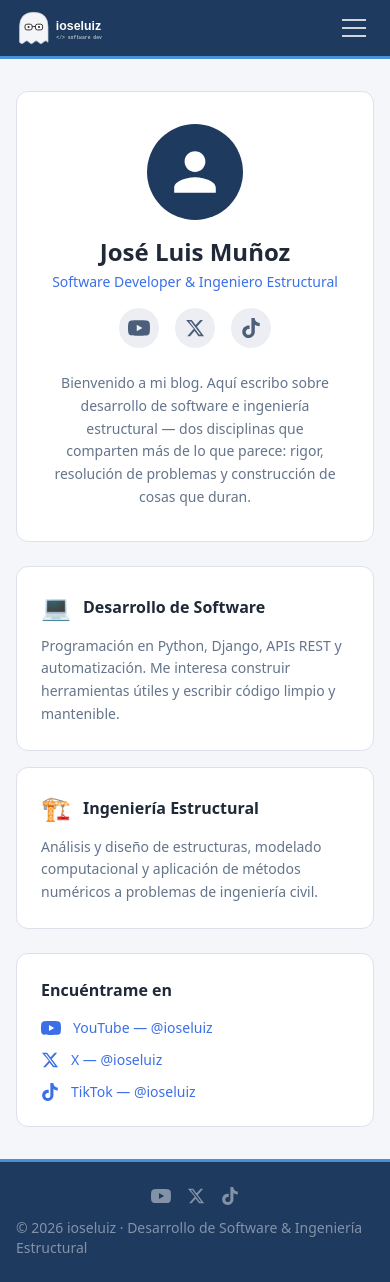
After one commit to ioseluiz/ioseluiz_blog, a Django app: page /acerca-de/ in a window 390 px wide. The commit adds this page. Run offline with Django 5.2, Linux system fonts and the light colour scheme; style sheets or scripts are compiled from the project's sources; some libraries are stand-ins or nearby versions.

Commit message:
Agregar página Acerca de e iconos de redes sociales
- Nueva página /acerca-de/ con perfil, bio, áreas (software/estructural)
  y enlaces a redes sociales (placeholder)
- Iconos SVG de YouTube, X y TikTok en el footer con hover animado
- Link "Acerca de" en el navbar (desktop y mobile)

Co-Authored-By: Claude Sonnet 4.6 <noreply@anthropic.com>

```diff
--- a/config/urls.py
+++ b/config/urls.py
@@ -2,10 +2,12 @@ from django.conf import settings
 from django.conf.urls.static import static
 from django.contrib import admin
 from django.urls import path, include
+from django.views.generic import TemplateView
 
 urlpatterns = [
     path('admin/', admin.site.urls),
     path('markdownx/', include('markdownx.urls')),
+    path('acerca-de/', TemplateView.as_view(template_name='pages/about.html'), name='about'),
     path('', include('apps.posts.urls')),
     path('', include('apps.accounts.urls')),
     path('', include('apps.comments.urls')),
--- a/templates/base.html
+++ b/templates/base.html
@@ -151,6 +151,7 @@
         <div class="hidden sm:flex items-center gap-1">
           <a href="{% url 'posts:by_category' 'software' %}" class="nav-link">Software</a>
           <a href="{% url 'posts:by_category' 'structural' %}" class="nav-link">Ing. Estructural</a>
+          <a href="{% url 'about' %}" class="nav-link">Acerca de</a>
           <span class="w-px h-5 mx-1" style="background:rgba(255,255,255,.3)"></span>
           {% if user.is_authenticated %}
             <span class="text-sm px-2" style="color:rgba(255,255,255,.7)">{{ user.username }}</span>
@@ -177,6 +178,7 @@
     <div id="mobile-menu" class="sm:hidden flex-col px-4 pb-4 gap-1" style="border-top:1px solid #162d4a">
       <a href="{% url 'posts:by_category' 'software' %}" class="nav-link block py-2">Software</a>
       <a href="{% url 'posts:by_category' 'structural' %}" class="nav-link block py-2">Ing. Estructural</a>
+      <a href="{% url 'about' %}" class="nav-link block py-2">Acerca de</a>
       <div class="mt-2 pt-2" style="border-top:1px solid #162d4a">
         {% if user.is_authenticated %}
           <p class="text-sm px-2 py-1" style="color:#7FA8CC">{{ user.username }}</p>
@@ -213,10 +215,44 @@
 
   <!-- Footer -->
   <footer class="mt-auto" style="background:#1E3A5F; border-top:3px solid #4A90D9">
-    <div class="max-w-5xl mx-auto px-4 sm:px-6 py-6 text-center text-sm" style="color:rgba(255,255,255,.5)">
-      © {% now "Y" %} ioseluiz · Desarrollo de Software &amp; Ingeniería Estructural
+    <div class="max-w-5xl mx-auto px-4 sm:px-6 py-6 flex flex-col items-center gap-3">
+      <!-- Redes sociales -->
+      <div class="flex items-center gap-4">
+        <!-- YouTube -->
+        <a href="#" target="_blank" rel="noopener noreferrer" aria-label="YouTube"
+           class="footer-social" title="YouTube">
+          <svg xmlns="http://www.w3.org/2000/svg" viewBox="0 0 24 24" fill="currentColor" width="20" height="20">
+            <path d="M23.498 6.186a3.016 3.016 0 0 0-2.122-2.136C19.505 3.545 12 3.545 12 3.545s-7.505 0-9.377.505A3.017 3.017 0 0 0 .502 6.186C0 8.07 0 12 0 12s0 3.93.502 5.814a3.016 3.016 0 0 0 2.122 2.136c1.871.505 9.376.505 9.376.505s7.505 0 9.377-.505a3.015 3.015 0 0 0 2.122-2.136C24 15.93 24 12 24 12s0-3.93-.502-5.814zM9.545 15.568V8.432L15.818 12l-6.273 3.568z"/>
+          </svg>
+        </a>
+        <!-- X / Twitter -->
+        <a href="#" target="_blank" rel="noopener noreferrer" aria-label="X"
+           class="footer-social" title="X (Twitter)">
+          <svg xmlns="http://www.w3.org/2000/svg" viewBox="0 0 24 24" fill="currentColor" width="18" height="18">
+            <path d="M18.244 2.25h3.308l-7.227 8.26 8.502 11.24H16.17l-4.714-6.231-5.401 6.231H2.746l7.73-8.835L1.254 2.25H8.08l4.713 6.231 5.45-6.231zm-1.161 17.52h1.833L7.084 4.126H5.117L17.083 19.77z"/>
+          </svg>
+        </a>
+        <!-- TikTok -->
+        <a href="#" target="_blank" rel="noopener noreferrer" aria-label="TikTok"
+           class="footer-social" title="TikTok">
+          <svg xmlns="http://www.w3.org/2000/svg" viewBox="0 0 24 24" fill="currentColor" width="18" height="18">
+            <path d="M12.525.02c1.31-.02 2.61-.01 3.91-.02.08 1.53.63 3.09 1.75 4.17 1.12 1.11 2.7 1.62 4.24 1.79v4.03c-1.44-.05-2.89-.35-4.2-.97-.57-.26-1.1-.59-1.62-.93-.01 2.92.01 5.84-.02 8.75-.08 1.4-.54 2.79-1.35 3.94-1.31 1.92-3.58 3.17-5.91 3.21-1.43.08-2.86-.31-4.08-1.03-2.02-1.19-3.44-3.37-3.65-5.71-.02-.5-.03-1-.01-1.49.18-1.9 1.12-3.72 2.58-4.96 1.66-1.44 3.98-2.13 6.15-1.72.02 1.48-.04 2.96-.04 4.44-.99-.32-2.15-.23-3.02.37-.63.41-1.11 1.04-1.36 1.75-.21.51-.15 1.07-.14 1.61.24 1.64 1.82 3.02 3.5 2.87 1.12-.01 2.19-.66 2.77-1.61.19-.33.4-.67.41-1.06.1-1.79.06-3.57.07-5.36.01-4.03-.01-8.05.02-12.07z"/>
+          </svg>
+        </a>
+      </div>
+      <!-- Copyright -->
+      <p class="text-sm" style="color:rgba(255,255,255,.45)">
+        © {% now "Y" %} ioseluiz · Desarrollo de Software &amp; Ingeniería Estructural
+      </p>
     </div>
   </footer>
+  <style>
+    .footer-social {
+      color: rgba(255,255,255,.45);
+      transition: color 0.15s;
+    }
+    .footer-social:hover { color: #ffffff; }
+  </style>
 
   <script>
     // Hamburger toggle
--- /dev/null
+++ b/templates/pages/about.html
@@ -0,0 +1,131 @@
+{% extends 'base.html' %}
+
+{% block title %}Acerca de · ioseluiz{% endblock %}
+
+{% block content %}
+<div class="max-w-2xl mx-auto">
+
+  <!-- Perfil -->
+  <div class="card p-8 mb-6 text-center">
+    <!-- Avatar placeholder -->
+    <div class="mx-auto mb-4 flex items-center justify-center rounded-full"
+         style="width:96px;height:96px;background:#1E3A5F">
+      <svg xmlns="http://www.w3.org/2000/svg" viewBox="0 0 24 24" fill="white" width="52" height="52">
+        <path d="M12 12c2.7 0 4.8-2.1 4.8-4.8S14.7 2.4 12 2.4 7.2 4.5 7.2 7.2 9.3 12 12 12zm0 2.4c-3.2 0-9.6 1.6-9.6 4.8v2.4h19.2v-2.4c0-3.2-6.4-4.8-9.6-4.8z"/>
+      </svg>
+    </div>
+
+    <h1 class="text-2xl font-bold mb-1" style="color:var(--c-dark)">José Luis Muñoz</h1>
+    <p class="text-sm font-medium mb-4" style="color:var(--c-accent)">
+      Software Developer &amp; Ingeniero Estructural
+    </p>
+
+    <!-- Redes sociales -->
+    <div class="flex justify-center gap-4 mb-6">
+      <!-- YouTube -->
+      <a href="#" target="_blank" rel="noopener noreferrer" aria-label="YouTube"
+         class="social-icon-btn" title="YouTube">
+        <svg xmlns="http://www.w3.org/2000/svg" viewBox="0 0 24 24" fill="currentColor" width="22" height="22">
+          <path d="M23.498 6.186a3.016 3.016 0 0 0-2.122-2.136C19.505 3.545 12 3.545 12 3.545s-7.505 0-9.377.505A3.017 3.017 0 0 0 .502 6.186C0 8.07 0 12 0 12s0 3.93.502 5.814a3.016 3.016 0 0 0 2.122 2.136c1.871.505 9.376.505 9.376.505s7.505 0 9.377-.505a3.015 3.015 0 0 0 2.122-2.136C24 15.93 24 12 24 12s0-3.93-.502-5.814zM9.545 15.568V8.432L15.818 12l-6.273 3.568z"/>
+        </svg>
+      </a>
+      <!-- X / Twitter -->
+      <a href="#" target="_blank" rel="noopener noreferrer" aria-label="X"
+         class="social-icon-btn" title="X (Twitter)">
+        <svg xmlns="http://www.w3.org/2000/svg" viewBox="0 0 24 24" fill="currentColor" width="20" height="20">
+          <path d="M18.244 2.25h3.308l-7.227 8.26 8.502 11.24H16.17l-4.714-6.231-5.401 6.231H2.746l7.73-8.835L1.254 2.25H8.08l4.713 6.231 5.45-6.231zm-1.161 17.52h1.833L7.084 4.126H5.117L17.083 19.77z"/>
+        </svg>
+      </a>
+      <!-- TikTok -->
+      <a href="#" target="_blank" rel="noopener noreferrer" aria-label="TikTok"
+         class="social-icon-btn" title="TikTok">
+        <svg xmlns="http://www.w3.org/2000/svg" viewBox="0 0 24 24" fill="currentColor" width="20" height="20">
+          <path d="M12.525.02c1.31-.02 2.61-.01 3.91-.02.08 1.53.63 3.09 1.75 4.17 1.12 1.11 2.7 1.62 4.24 1.79v4.03c-1.44-.05-2.89-.35-4.2-.97-.57-.26-1.1-.59-1.62-.93-.01 2.92.01 5.84-.02 8.75-.08 1.4-.54 2.79-1.35 3.94-1.31 1.92-3.58 3.17-5.91 3.21-1.43.08-2.86-.31-4.08-1.03-2.02-1.19-3.44-3.37-3.65-5.71-.02-.5-.03-1-.01-1.49.18-1.9 1.12-3.72 2.58-4.96 1.66-1.44 3.98-2.13 6.15-1.72.02 1.48-.04 2.96-.04 4.44-.99-.32-2.15-.23-3.02.37-.63.41-1.11 1.04-1.36 1.75-.21.51-.15 1.07-.14 1.61.24 1.64 1.82 3.02 3.5 2.87 1.12-.01 2.19-.66 2.77-1.61.19-.33.4-.67.41-1.06.1-1.79.06-3.57.07-5.36.01-4.03-.01-8.05.02-12.07z"/>
+        </svg>
+      </a>
+    </div>
+
+    <!-- Bio -->
+    <p class="text-sm leading-relaxed" style="color:var(--c-muted)">
+      Bienvenido a mi blog. Aquí escribo sobre desarrollo de software e ingeniería estructural —
+      dos disciplinas que comparten más de lo que parece: rigor, resolución de problemas y
+      construcción de cosas que duran.
+    </p>
+  </div>
+
+  <!-- Áreas -->
+  <div class="grid grid-cols-1 sm:grid-cols-2 gap-4 mb-6">
+    <div class="card p-6">
+      <div class="flex items-center gap-3 mb-3">
+        <span class="text-2xl">💻</span>
+        <h2 class="font-bold text-base" style="color:var(--c-dark)">Desarrollo de Software</h2>
+      </div>
+      <p class="text-sm leading-relaxed" style="color:var(--c-muted)">
+        Programación en Python, Django, APIs REST y automatización. Me interesa construir
+        herramientas útiles y escribir código limpio y mantenible.
+      </p>
+    </div>
+    <div class="card p-6">
+      <div class="flex items-center gap-3 mb-3">
+        <span class="text-2xl">🏗️</span>
+        <h2 class="font-bold text-base" style="color:var(--c-dark)">Ingeniería Estructural</h2>
+      </div>
+      <p class="text-sm leading-relaxed" style="color:var(--c-muted)">
+        Análisis y diseño de estructuras, modelado computacional y aplicación de métodos
+        numéricos a problemas de ingeniería civil.
+      </p>
+    </div>
+  </div>
+
+  <!-- Contacto / redes -->
+  <div class="card p-6">
+    <h2 class="font-bold text-base mb-4" style="color:var(--c-dark)">Encuéntrame en</h2>
+    <div class="flex flex-col gap-3">
+
+      <a href="#" target="_blank" rel="noopener noreferrer"
+         class="flex items-center gap-3 text-sm hover:underline" style="color:var(--c-accent)">
+        <svg xmlns="http://www.w3.org/2000/svg" viewBox="0 0 24 24" fill="currentColor" width="20" height="20">
+          <path d="M23.498 6.186a3.016 3.016 0 0 0-2.122-2.136C19.505 3.545 12 3.545 12 3.545s-7.505 0-9.377.505A3.017 3.017 0 0 0 .502 6.186C0 8.07 0 12 0 12s0 3.93.502 5.814a3.016 3.016 0 0 0 2.122 2.136c1.871.505 9.376.505 9.376.505s7.505 0 9.377-.505a3.015 3.015 0 0 0 2.122-2.136C24 15.93 24 12 24 12s0-3.93-.502-5.814zM9.545 15.568V8.432L15.818 12l-6.273 3.568z"/>
+        </svg>
+        YouTube — @ioseluiz
+      </a>
+
+      <a href="#" target="_blank" rel="noopener noreferrer"
+         class="flex items-center gap-3 text-sm hover:underline" style="color:var(--c-accent)">
+        <svg xmlns="http://www.w3.org/2000/svg" viewBox="0 0 24 24" fill="currentColor" width="18" height="18">
+          <path d="M18.244 2.25h3.308l-7.227 8.26 8.502 11.24H16.17l-4.714-6.231-5.401 6.231H2.746l7.73-8.835L1.254 2.25H8.08l4.713 6.231 5.45-6.231zm-1.161 17.52h1.833L7.084 4.126H5.117L17.083 19.77z"/>
+        </svg>
+        X — @ioseluiz
+      </a>
+
+      <a href="#" target="_blank" rel="noopener noreferrer"
+         class="flex items-center gap-3 text-sm hover:underline" style="color:var(--c-accent)">
+        <svg xmlns="http://www.w3.org/2000/svg" viewBox="0 0 24 24" fill="currentColor" width="18" height="18">
+          <path d="M12.525.02c1.31-.02 2.61-.01 3.91-.02.08 1.53.63 3.09 1.75 4.17 1.12 1.11 2.7 1.62 4.24 1.79v4.03c-1.44-.05-2.89-.35-4.2-.97-.57-.26-1.1-.59-1.62-.93-.01 2.92.01 5.84-.02 8.75-.08 1.4-.54 2.79-1.35 3.94-1.31 1.92-3.58 3.17-5.91 3.21-1.43.08-2.86-.31-4.08-1.03-2.02-1.19-3.44-3.37-3.65-5.71-.02-.5-.03-1-.01-1.49.18-1.9 1.12-3.72 2.58-4.96 1.66-1.44 3.98-2.13 6.15-1.72.02 1.48-.04 2.96-.04 4.44-.99-.32-2.15-.23-3.02.37-.63.41-1.11 1.04-1.36 1.75-.21.51-.15 1.07-.14 1.61.24 1.64 1.82 3.02 3.5 2.87 1.12-.01 2.19-.66 2.77-1.61.19-.33.4-.67.41-1.06.1-1.79.06-3.57.07-5.36.01-4.03-.01-8.05.02-12.07z"/>
+        </svg>
+        TikTok — @ioseluiz
+      </a>
+
+    </div>
+  </div>
+
+</div>
+
+<style>
+  .social-icon-btn {
+    display: flex;
+    align-items: center;
+    justify-content: center;
+    width: 40px;
+    height: 40px;
+    border-radius: 50%;
+    background: var(--c-ghost);
+    color: var(--c-slate);
+    transition: background 0.15s, color 0.15s;
+  }
+  .social-icon-btn:hover {
+    background: var(--c-accent);
+    color: #fff;
+  }
+</style>
+{% endblock %}
```
